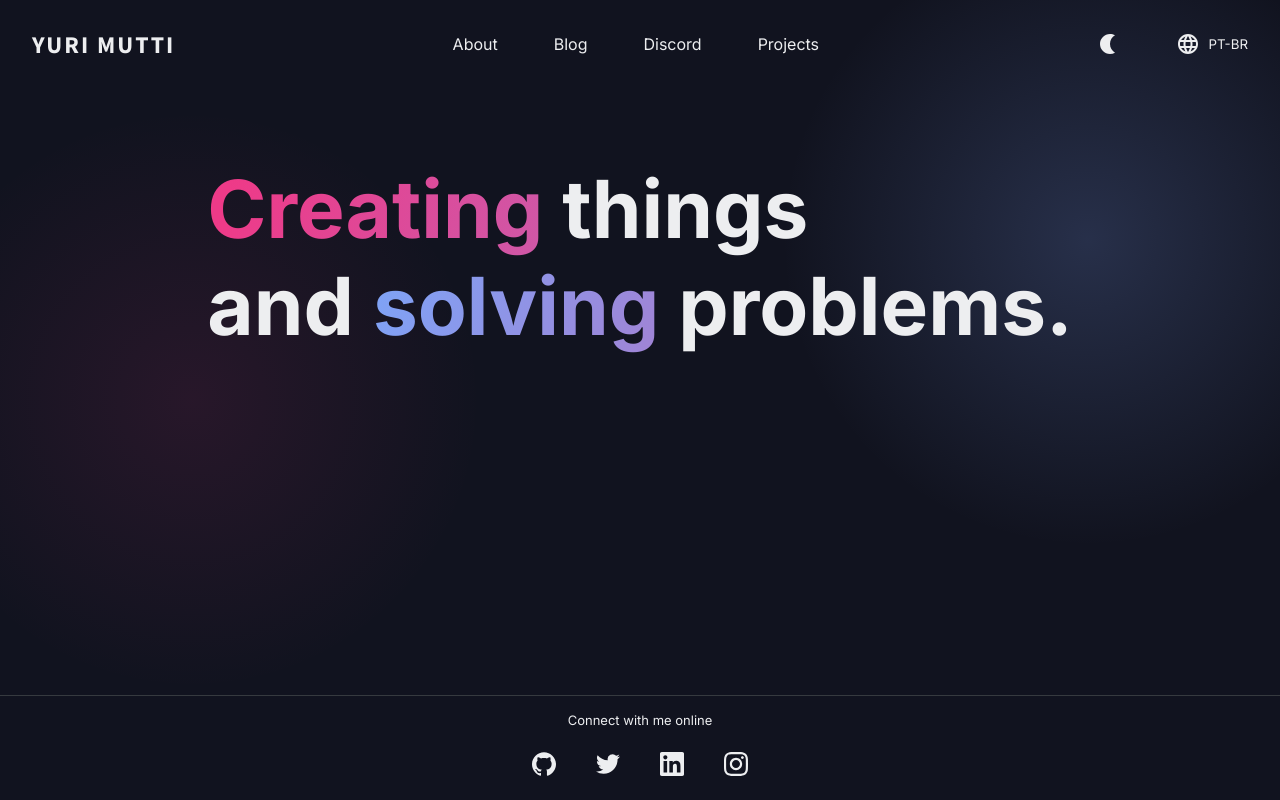
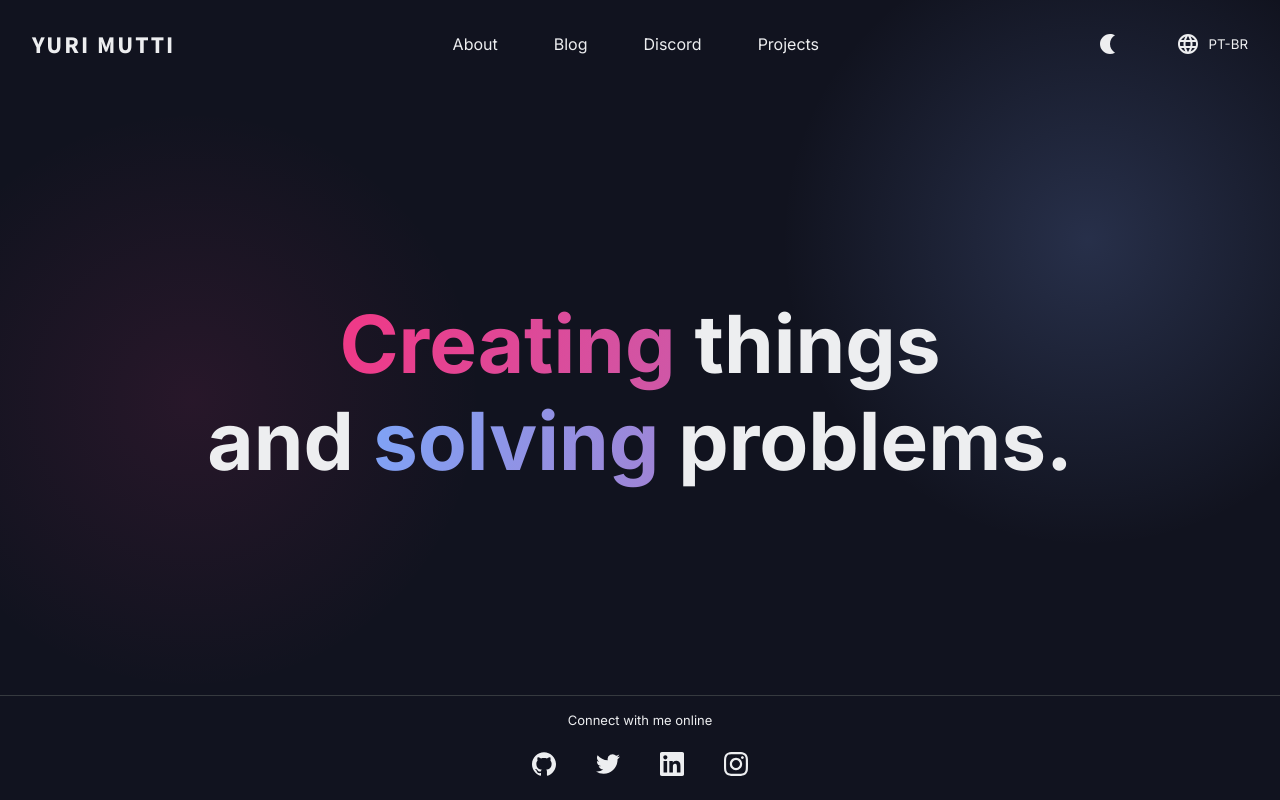
Before and after one commit to yurimutti/yurimutti.com, a Next.js app: page / in a window 1280 px wide. Built offline with nearby package versions, Linux system fonts and the light colour scheme.

Commit message:
refactor: put hero text on center

```diff
--- a/src/components/layouts/hero/styles.ts
+++ b/src/components/layouts/hero/styles.ts
@@ -4,9 +4,10 @@ import { backgroundGradient } from '@/styles/global';
 export const Section = styled('section', {
   display: 'flex',
   justifyContent: 'center',
-  marginTop: '$10',
+  alignItems: 'center',
   flex: 1,
   position: 'relative',
+  textAlign: 'center',
 });
 
 export const Text = styled('h1', {
```
